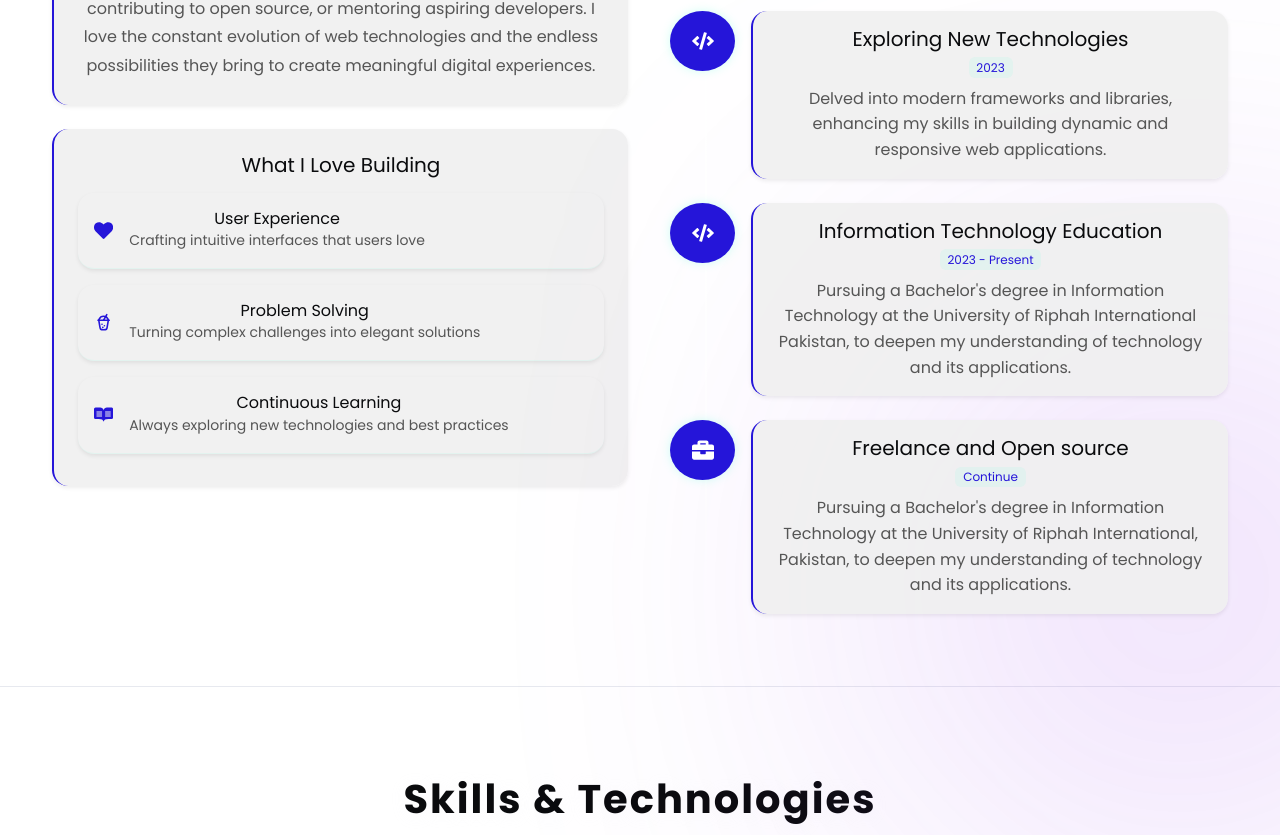
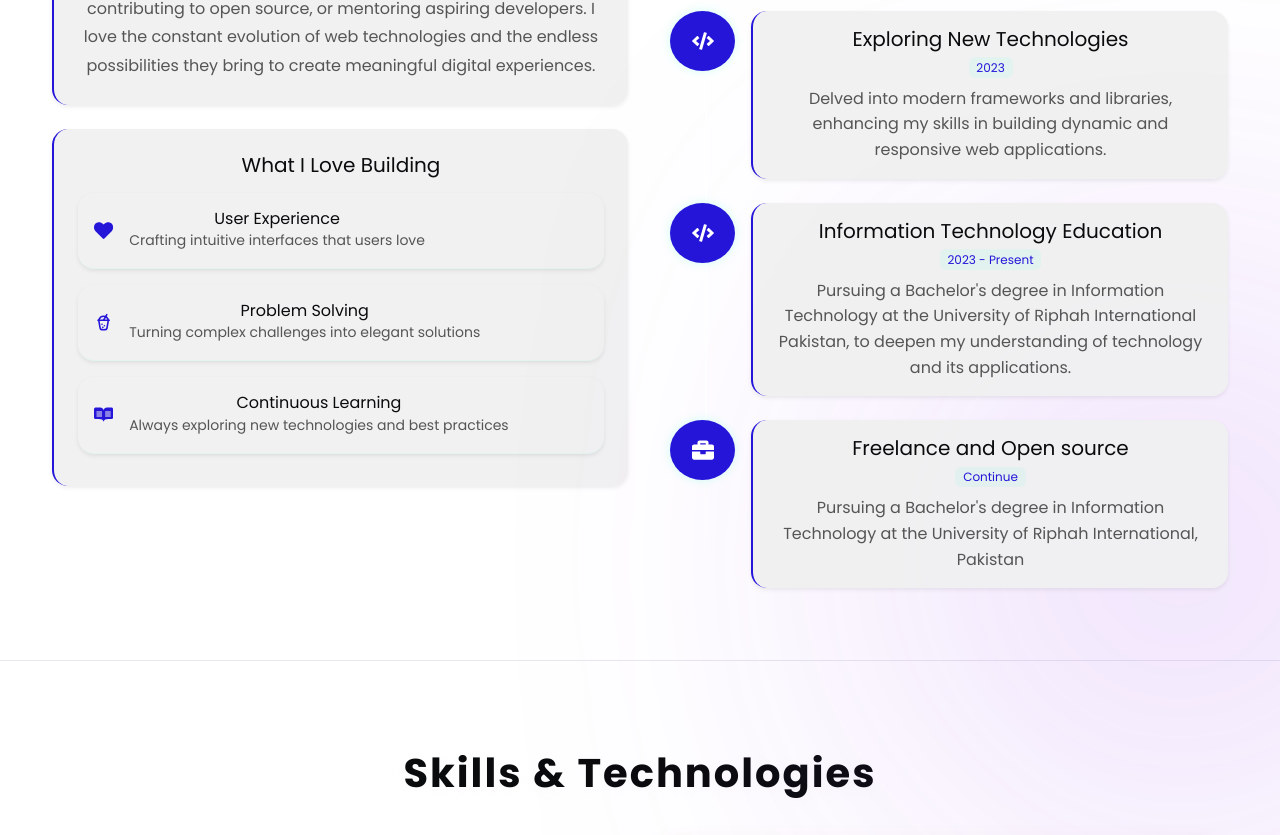
Before and after one commit to hamzaraj9121/my-app, a Next.js app: page / in a window 1280 px wide. Shown: the part 1130-1965 px from the top of the page. Built offline with nearby package versions, Linux system fonts and the light colour scheme.

Commit message:
Merge remote master with local main

```diff
--- a/src/components/About.js
+++ b/src/components/About.js
@@ -358,8 +358,7 @@ export default function About() {
                 </span>
                 <p className="mb-0" style={{ color: "var(--secondary)" }}>
                   Pursuing a Bachelor's degree in Information Technology at the
-                  University of Riphah International,  Pakistan, to deepen my
-                  understanding of technology and its applications.
+                  University of Riphah International,  Pakistan
                 </p>
               </div>
             </div>
```
